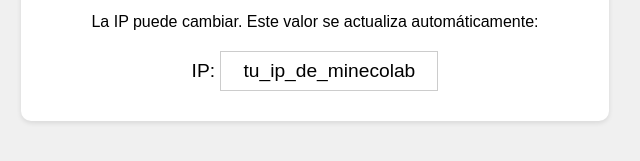
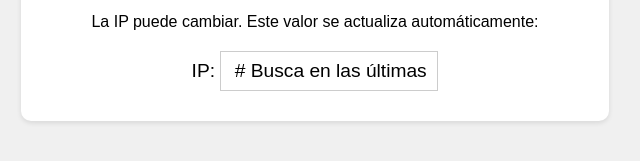
Before and after one commit to MCJ-A/SMG1, a plain HTML site: page index.html in a window 1280 px wide. Shown: the part 413-574 px from the top of the page, 325-965 px from the left. Drawn offline with Linux system fonts and the light colour scheme.

Commit message:
Actualización automática de la IP

```diff
--- a/index.html
+++ b/index.html
@@ -40,7 +40,9 @@
     <h1>Mi servidor de Minecraft</h1>
     <p>Para encender/apagar el servidor, accede a tu notebook de Google Colab.</p>
     <p>La IP puede cambiar. Este valor se actualiza automáticamente:</p>
-    <div id="ip-address">IP: <input type="text" value="tu_ip_de_minecolab" readonly></div>
+    <div id="ip-address">IP: <input type="text" value=" # Busca en las últimas 10 líneas de la salida
+    if "[LOG] Minecraft IP Server:" in linea:
+      ip_minecolab = linea.split("" readonly></div>
   </div>
 </body>
 </html>
```
